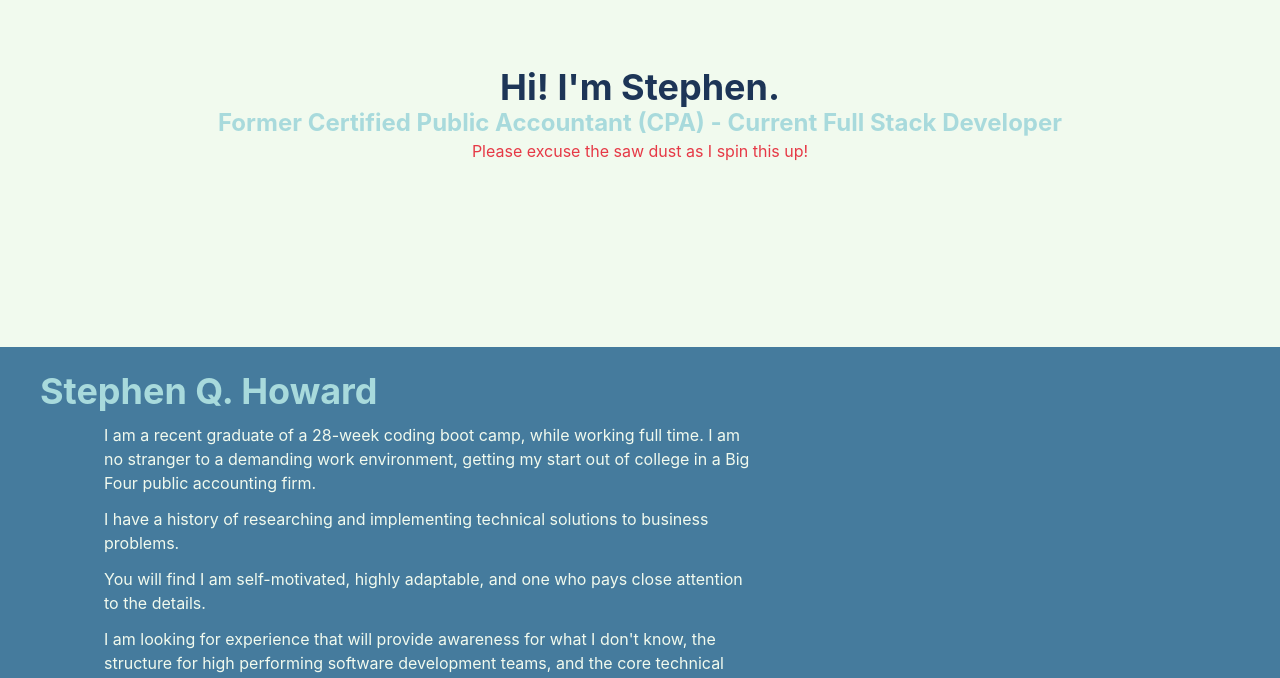
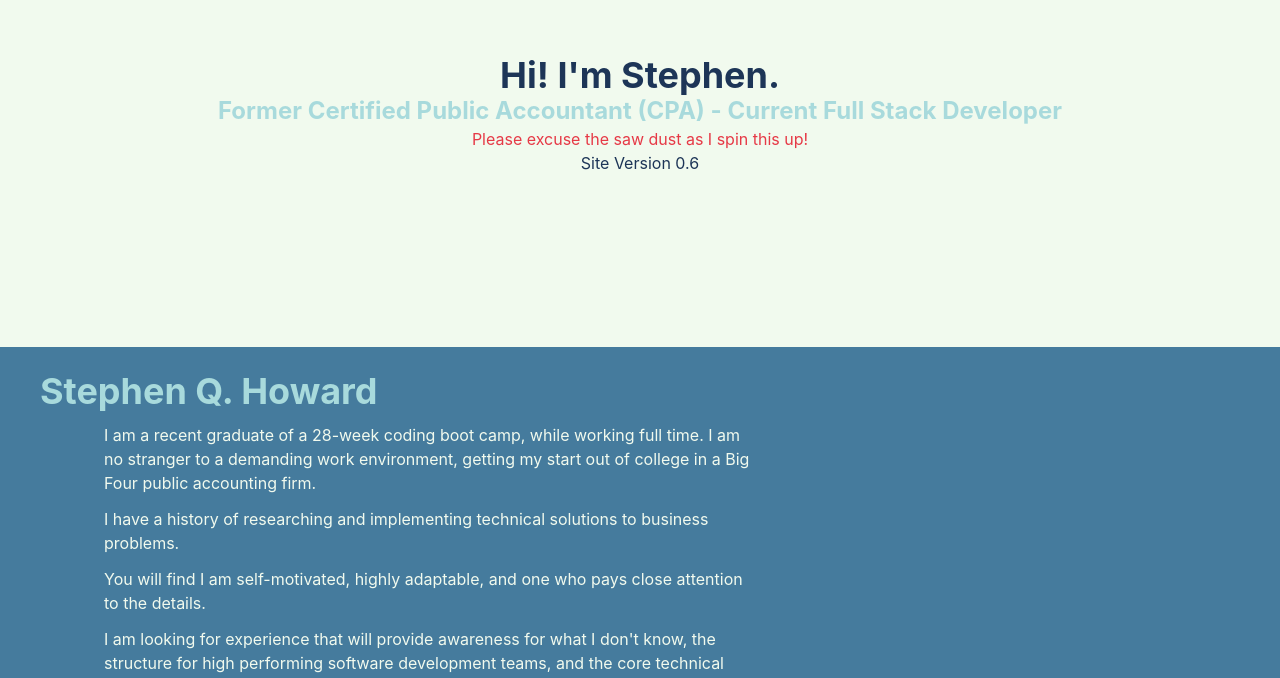
Before and after one commit to stephenqhoward/portfolio-site, a Next.js app: page / in a window 1280 px wide. Shown: the part 117-795 px from the top of the page. Built offline with nearby package versions, Linux system fonts and the light colour scheme.

Commit message:
Added version

```diff
--- a/src/pages/index.tsx
+++ b/src/pages/index.tsx
@@ -39,6 +39,7 @@ const Home: NextPage = () => {
             <h1 className="text-deep-blue font-bold text-4xl">{`Hi! I'm Stephen.`} </h1>
             <h2 className="text-2xl">Former Certified Public Accountant (CPA) - Current Full Stack Developer</h2>
             <p className="text-red">Please excuse the saw dust as I spin this up!</p>
+            <p className="text-deep-blue">Site Version 0.6</p>
           </section>
 
           <section className="container min-h-[40vh] flex flex-col flex-wrap bg-blue pt-6 pb-12 px-10" id="about">
```
